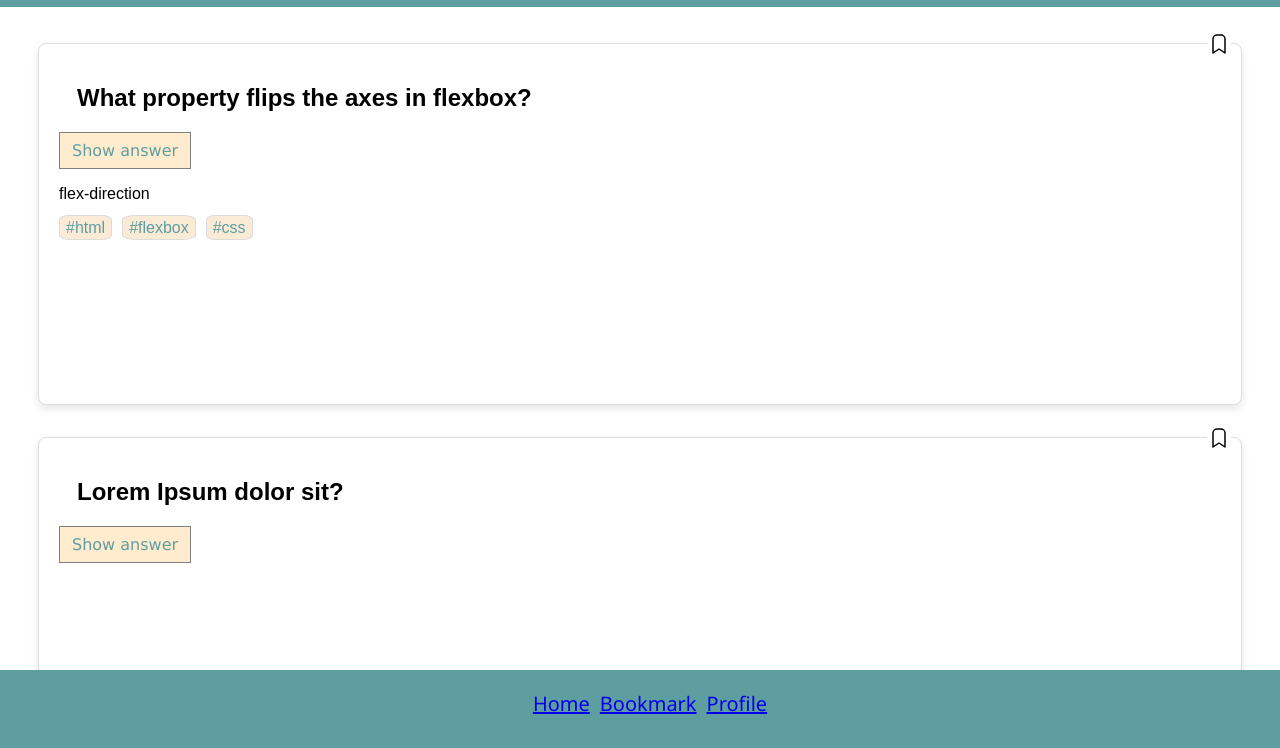
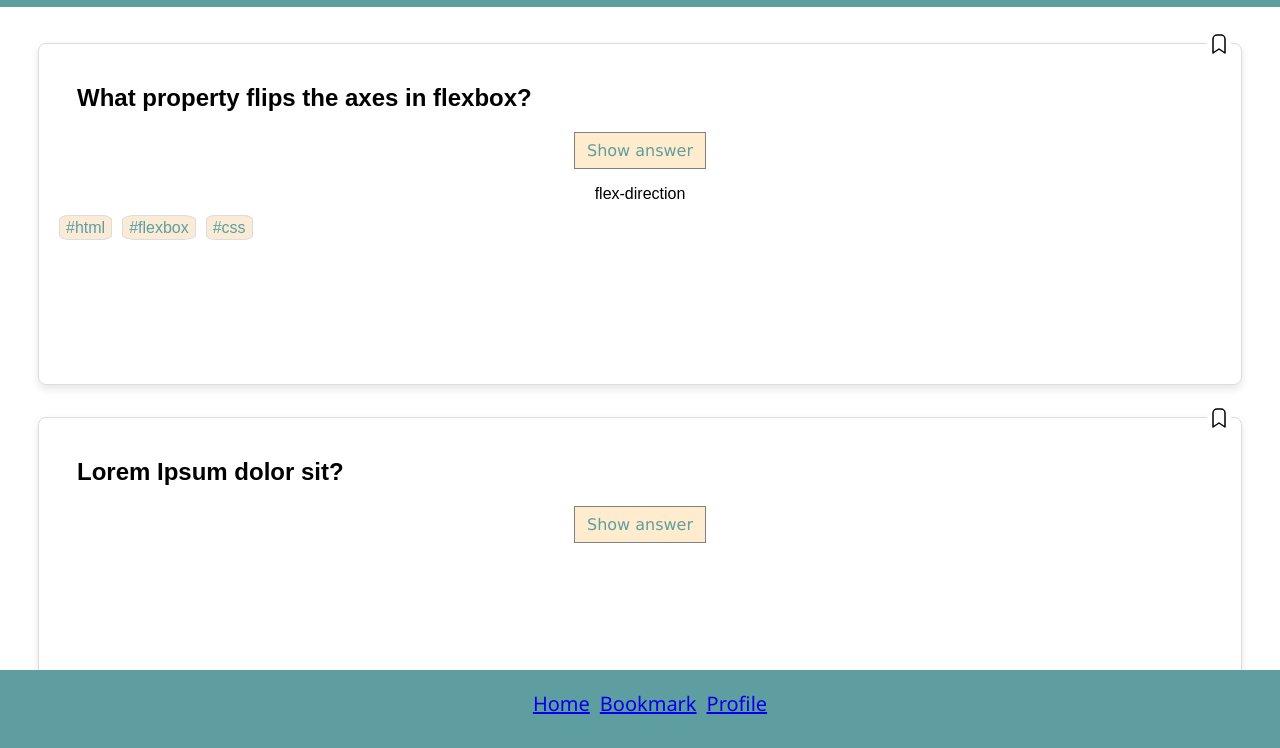
Before and after one commit to Jennifer-Hinrichsen/quiz-app, a plain HTML site: page index.html in a window 1280 px wide. Shown: the part 50-798 px from the top of the page. Drawn offline with Linux system fonts and the light colour scheme.

Commit message:
added center for button

```diff
--- a/styles.css
+++ b/styles.css
@@ -24,10 +24,12 @@ h1 {
 }
 .card {
   position: relative;
+  text-align: center;
   background-color: #ffffff;
   border: 1px solid #ddd;
   border-radius: 8px;
   padding: 20px;
+  padding-bottom: 0;
   margin-bottom: 32px;
   box-shadow: 0 4px 8px rgba(0, 0, 0, 0.1);
   flex-direction: column;
```
